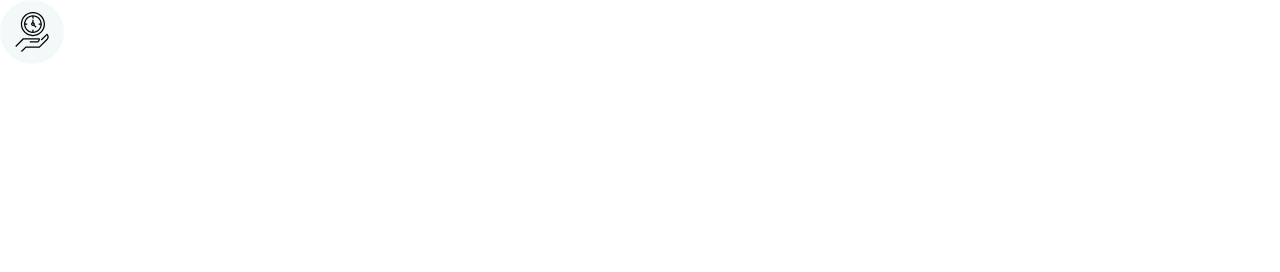
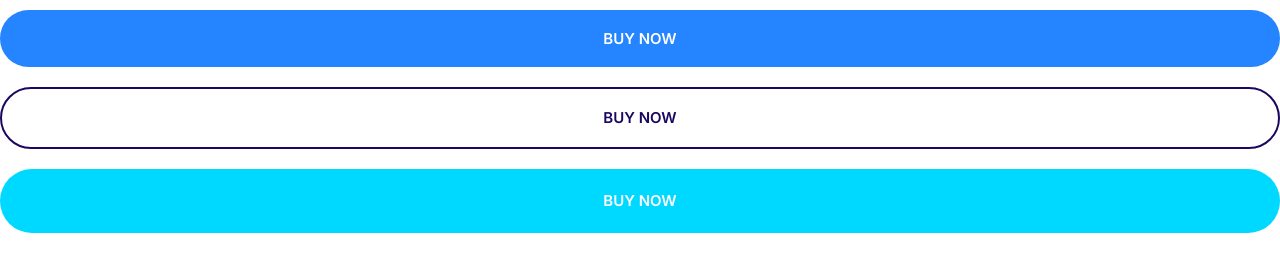
Before and after one commit to mohashyne/Crystalbytes, a plain HTML site: page index.html in a window 1280 px wide. Drawn offline with Linux system fonts and the light colour scheme.

Commit message:
Define buttons structure & features.

```diff
--- a/css/styles.css
+++ b/css/styles.css
@@ -4,7 +4,7 @@ html {
 }
 
 
-.root {
+:root {
     --color-primary: #2584ff;
     --color-secondary: #00d9ff;
     --color-accent: #ff3400;
@@ -12,7 +12,9 @@ html {
     --color-body: #918ca4;
 }
 
-
+*, ::after, *::before {
+    box-sizing: border-box;
+}
 
 body {
     font-family: Inter, Arial, Arial, Helvetica, sans-serif;
@@ -187,3 +189,70 @@ a {
     justify-content: center;
     align-items: center;
 }
+
+
+/* Button */
+
+.btn {
+    border-radius: 40px;
+    border: 0;
+    cursor: pointer;
+    font-size: 1.8rem;
+    font-weight: 600;
+    margin: 1rem 0;
+    padding: 2rem 3rem;
+    text-transform: uppercase;
+    white-space: nowrap;
+    text-align: center;
+}
+
+
+.btn--primary {
+    background: var(--color-primary);
+    color: #fff;
+}
+
+.btn--primary:hover {
+    background: #3a8ffd
+}
+
+.btn--secondary {
+    background: var(--color-secondary);
+    color: #fff;
+}
+
+.btn--secondary:hover {
+    background: #00c8eb;
+}
+
+.btn--accent {
+    background: var(--color-accent);
+    color: #fff;
+}
+
+.btn--accent:hover {
+    background: #ec3000;
+}
+
+.btn--block {
+    width: 100%;
+    display: inline-block;
+}
+
+.btn--outline {
+    background: #fff;
+    color: var(--color-headings);
+    border: 2px solid var(--color-headings);
+}
+.btn--outline:hover {
+    background: var(--color-headings);
+    color: #fff;
+
+}
+
+@media screen and (min-width: 1024px) {
+    .btn {
+        font-size: 1.5rem;
+    }
+
+}
--- a/index.html
+++ b/index.html
@@ -15,10 +15,8 @@
     <link rel="stylesheet" href="css/styles.css" />
   </head>
   <body>
-    <span class="icon-container">
-      <svg class="icon icon--primary">
-        <use xlink:href="images/sprite.svg#clock"></use>
-      </svg>
-    </span>
+    <button class="btn btn--primary btn--block">Buy Now</button>
+    <button class="btn btn--primary btn--block btn--outline">Buy Now</button>
+    <a href="#" class="btn btn--secondary btn--block">Buy Now</a>
   </body>
 </html>
```
